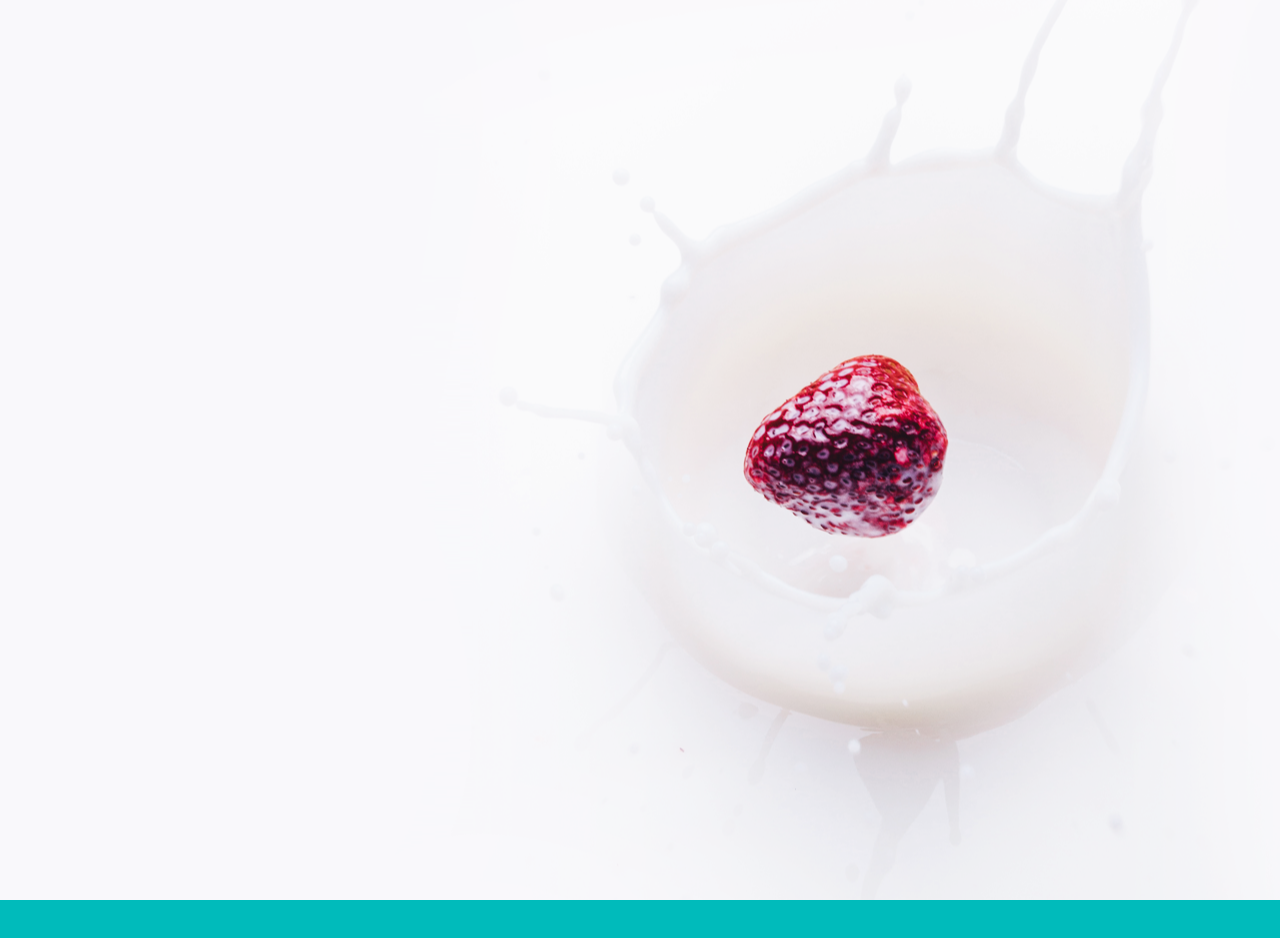
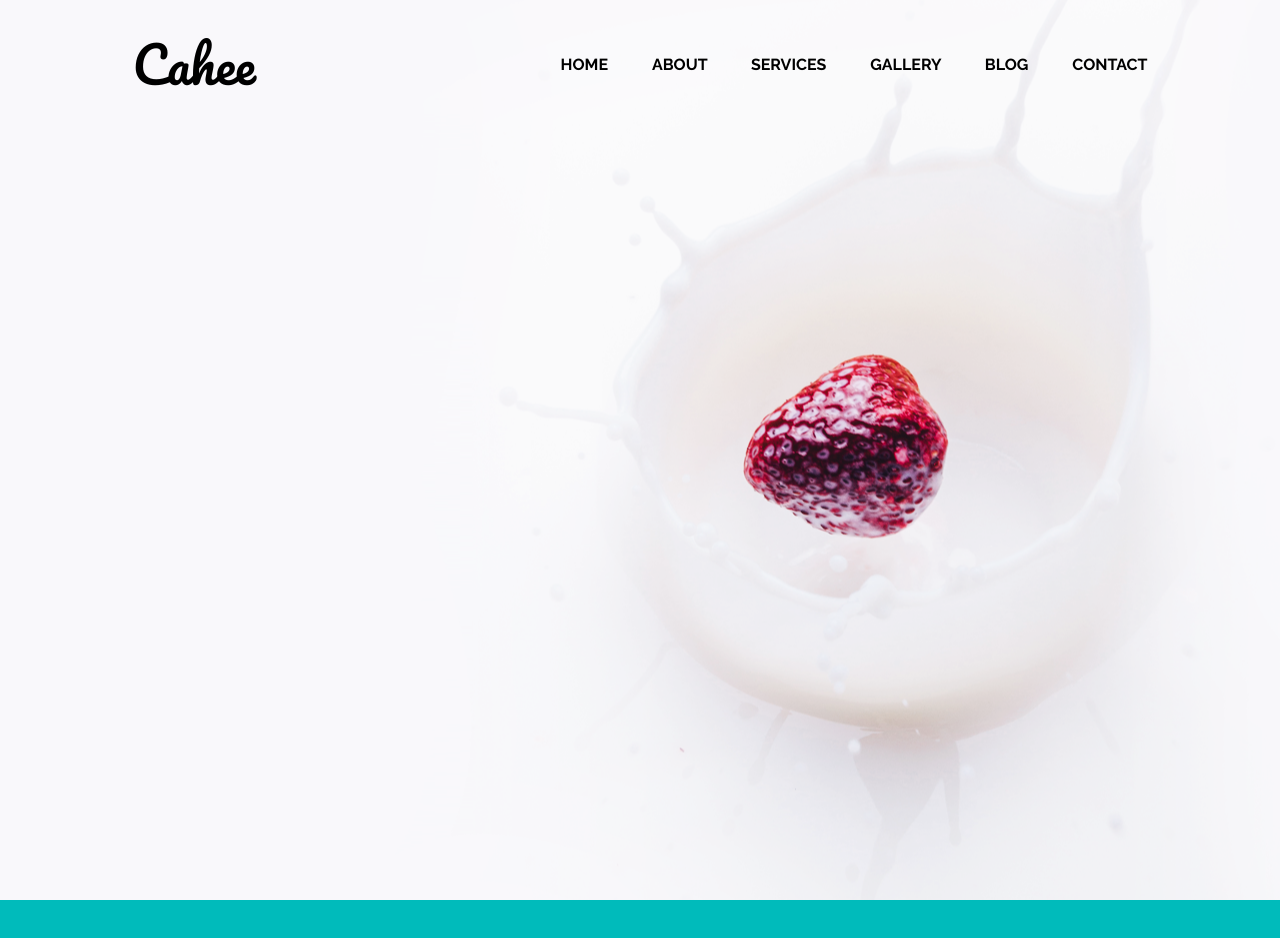
Before and after one commit to maxym-os/ba_hw_18, a plain HTML site: page index.html in a window 1280 px wide. Shown: the top 938 px of the page. Drawn offline with Linux system fonts and the light colour scheme.

Commit message:
Header added

```diff
--- a/css/style.css
+++ b/css/style.css
@@ -2,6 +2,7 @@ body {
     margin: 0;
     padding: 0;
     font-family: 'Raleway', sans-serif;
+    font-size: 17px;
     width: 100%;
 }
 
@@ -11,6 +12,52 @@ body {
     width: 100%;
     height: 900px;
 }
+
+header {
+    display: flex;
+    justify-content: space-around;
+    align-items: center;
+    padding-top: 20px;
+}
+
+@media screen and (min-width: 1400px) {
+    header {
+        display: flex;
+        justify-content: space-between;
+        padding: 20px 165px;
+    }
+}
+
+header a {
+    text-decoration: none;
+    color: black;
+}
+
+#mo-logo {
+    font-family: 'Pacifico', cursive;
+    font-size: 50px;
+}
+
+nav {
+    font-weight: bold;
+    font-size: 16px;
+}
+
+nav a {
+    padding-left: 40px;
+}
+
+@media screen and (max-width: 992px) {
+    nav a {
+        padding-left: 20px;
+    }
+}
+
+
+
+
+
+
 
 #mo-about {
     background: #00bbbb;
--- a/index.html
+++ b/index.html
@@ -7,11 +7,21 @@
     <title>Cahee</title>
     <link rel="stylesheet" href="css/style.css">
     <link href="https://fonts.googleapis.com/css?family=Raleway:300,700,900&display=swap" rel="stylesheet">
+    <link href="https://fonts.googleapis.com/css?family=Pacifico&display=swap" rel="stylesheet">
 </head>
 <body>
     <div id="mo-container">
         <header>
-
+            <!-- <img id="logo" src="img/logo.png" alt="logo"> -->
+            <a href="#mo-logo" id="mo-logo">Cahee</a>
+            <nav>
+                <a href="#mo-logo">HOME</a>
+                <a href="#mo-about">ABOUT</a>
+                <a href="#mo-services">SERVICES</a>
+                <a href="#mo-gallery">GALLERY</a>
+                <a href="#mo-blog">BLOG</a>
+                <a href="#mo-contact">CONTACT</a>
+            </nav>
         </header>
     </div>
     <div id="mo-about">
```
